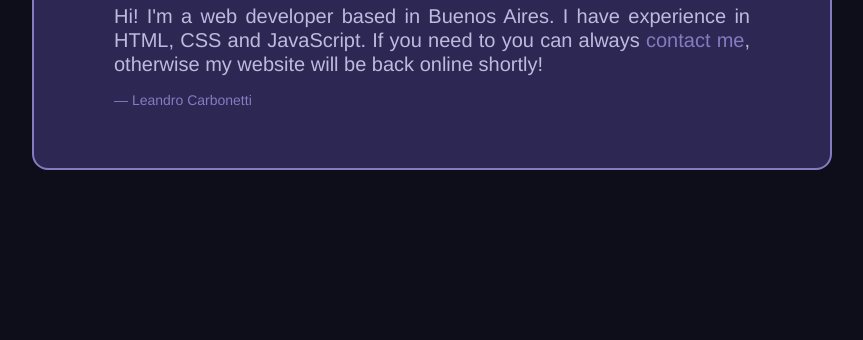
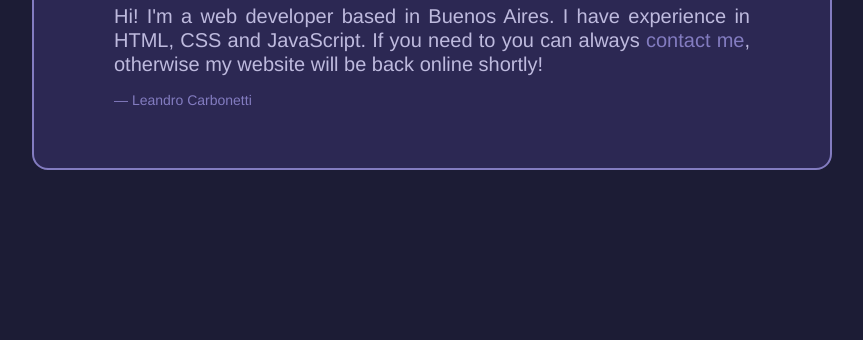
Before and after one commit to leancarb/lean.ar, a website: page index.html in a window 1280 px wide. Shown: the part 390-730 px from the top of the page, without its empty margins (208-1071 px from the left). Drawn offline with nearby package versions, Linux system fonts and the dark colour scheme.

Commit message:
lighter bg on dark mode

```diff
--- a/app/scss/globals/boilerplate.scss
+++ b/app/scss/globals/boilerplate.scss
@@ -25,6 +25,6 @@ body {
   }
 
   @media (prefers-color-scheme: dark) {
-    background-color: var(--lavender-black);
+    background-color: var(--lavender-darker);
   }
 }
```
Also changed, not shown: dist/style.css, 1 other file.
